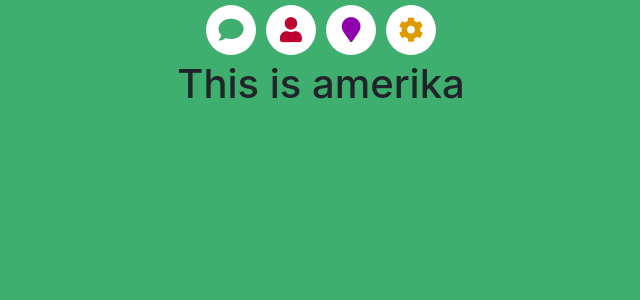
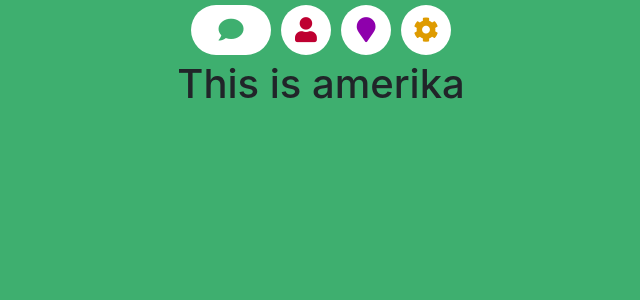
Before and after one commit to shzfrnia/Vk_script_front, a Vue app: page /one in a window 1280 px wide. Shown: the top 300 px of the page, without its empty margins (319-959 px from the left). Built offline with nearby package versions, Linux system fonts and the light colour scheme.

Commit message:
Added flex to routes

```diff
--- a/src/App.vue
+++ b/src/App.vue
@@ -26,7 +26,7 @@
         -webkit-font-smoothing: antialiased;
         -moz-osx-font-smoothing: grayscale;
         text-align: center;
-        transition: 0.2s;
+        transition: 0.4s;
         height: 100vh;
     }
 </style>
--- a/src/components/NavBar.vue
+++ b/src/components/NavBar.vue
@@ -1,11 +1,11 @@
 <template>
     <div id="nav">
         <div class="my-btn-container">
-            <div class="my-btn" :key="route.icon" v-for="(route, index) in routes">
-                <router-link @click="selectRoute(index)" :style="{color: route.bkColor}" :to="route.route">
-                    <i :class="['fas', `fa-${route.icon}`]"></i>
-                </router-link>
-            </div>
+            <router-link :key="route.icon" :to="route.route" v-for="route in routes">
+                <div class="my-btn" :key="route.icon">
+                    <i :style="{color: route.bkColor}" :class="['fas', `fa-${route.icon}`]"></i>
+                </div>
+            </router-link>
         </div>
     </div>
 </template>
@@ -64,5 +64,9 @@
         text-align: center;
         line-height: 50px;
         -webkit-tap-highlight-color: rgba(0, 0, 0, 0);
+        transition: 0.5s;
+    }
+    .router-link-active .my-btn{
+        width: 80px;
     }
 </style>
```
